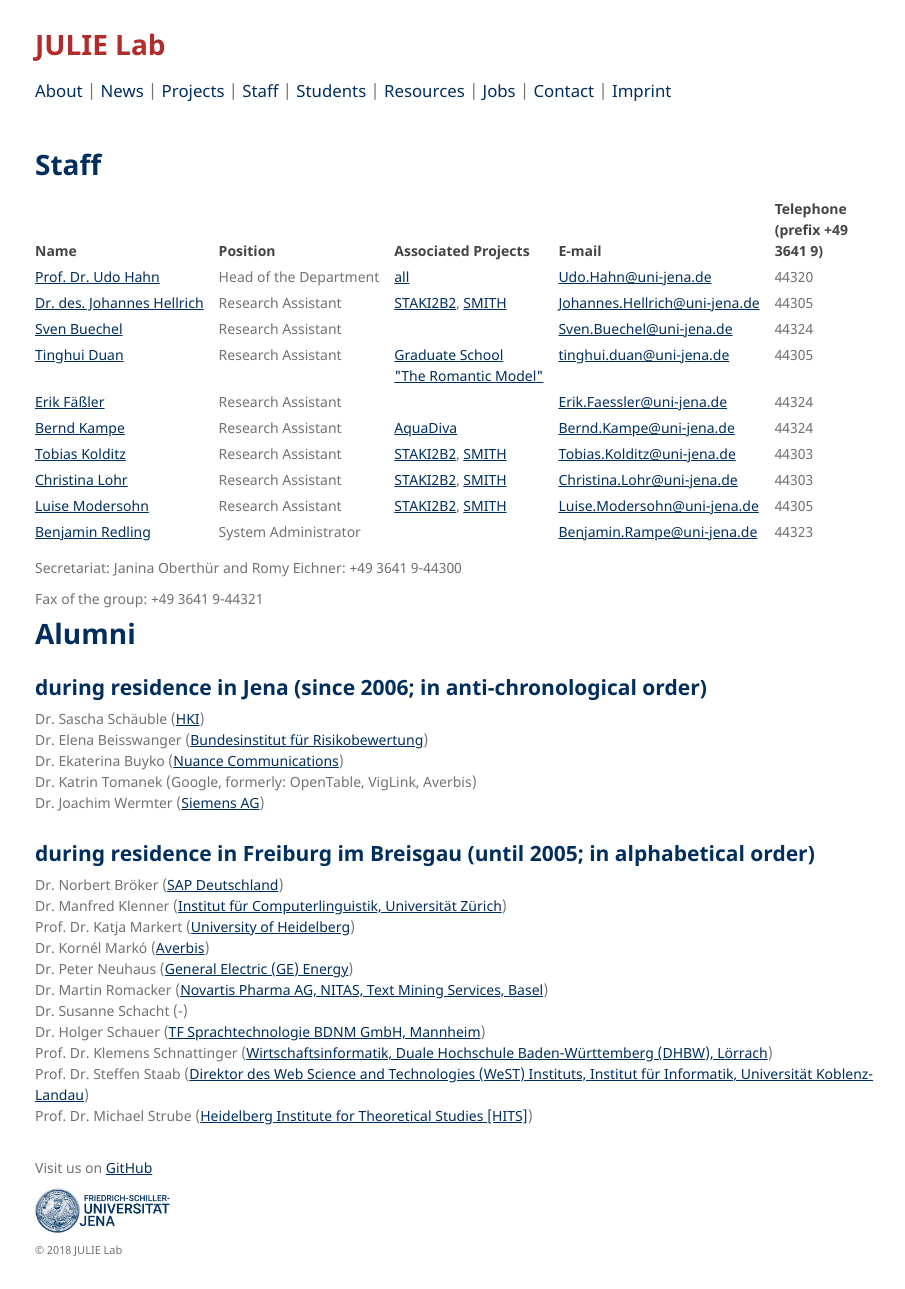
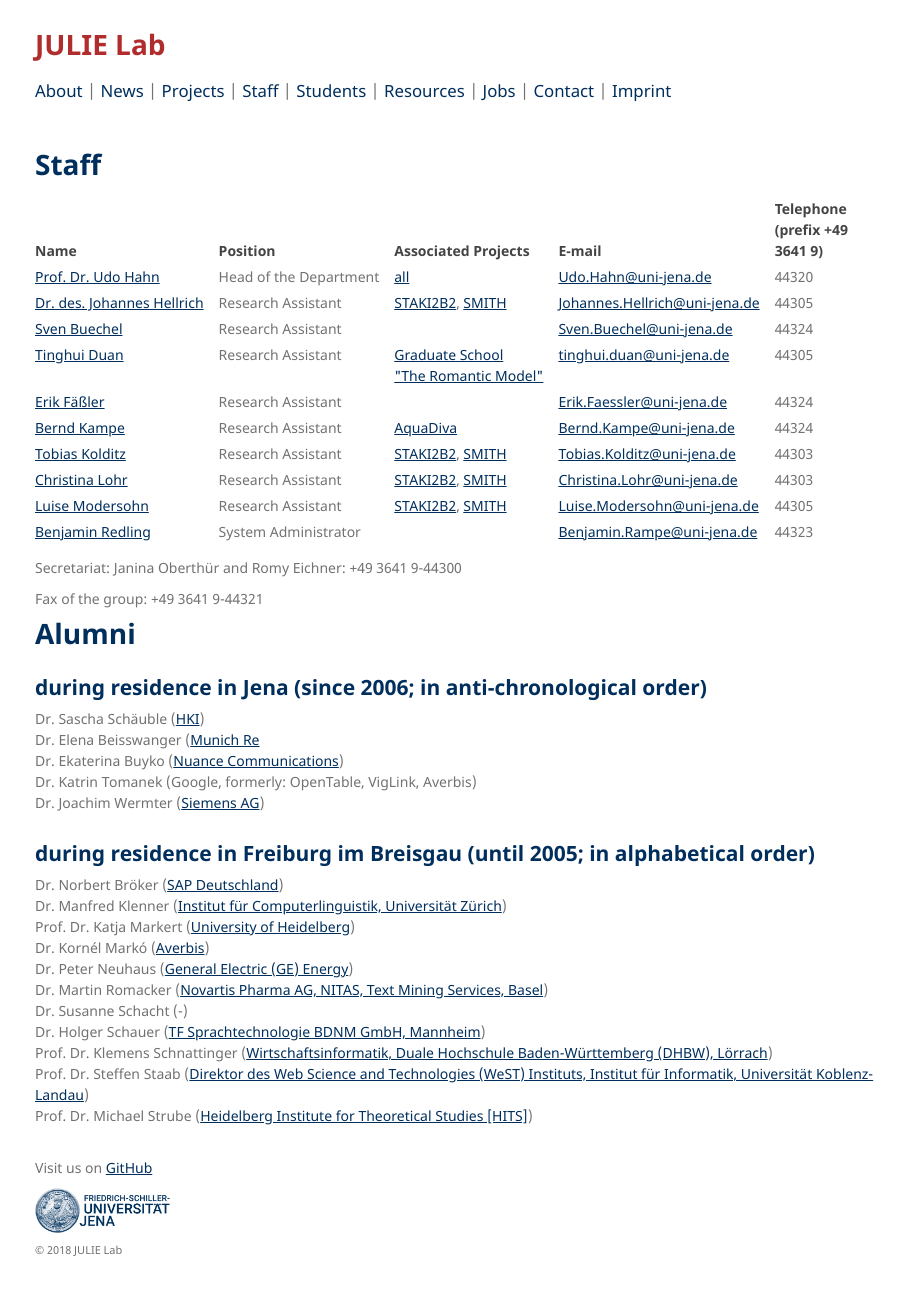
Before and after one commit to JULIELab/JULIELab.github.io, a Jekyll site: the page built from Staff.md, in a window 1280 px wide and 1289 px high. Shown: the whole window, without its empty margins (185-1090 px from the left). Built offline with Jekyll 4.4.1, drawn with Linux system fonts in a browser that asks for light colours; our own code applies the rules of GitHub Pages for plain Markdown files.

Commit message:
Update Staff.md

```diff
--- a/Staff.md
+++ b/Staff.md
@@ -25,7 +25,7 @@ Fax of the group: +49 3641 9-44321
 
 ## during residence in Jena (since 2006; in anti-chronological order)
 Dr. Sascha Schäuble ([HKI](https://www.leibniz-hki.de/de/home.html))<br/>
-Dr. Elena Beisswanger ([Bundesinstitut für Risikobewertung](https://www.bfr.bund.de/de/start.html))<br/>
+Dr. Elena Beisswanger ([Munich Re](https://www.xing.com/profile/Elena_Beisswanger2/cv)<br/>
 Dr. Ekaterina Buyko ([Nuance Communications](http://www.nuance.de/))<br/>
 Dr. Katrin Tomanek (Google, formerly: OpenTable, VigLink, Averbis)<br/>
 Dr. Joachim Wermter ([Siemens AG](http://www.siemens.com/entry/cc/en/))
```
